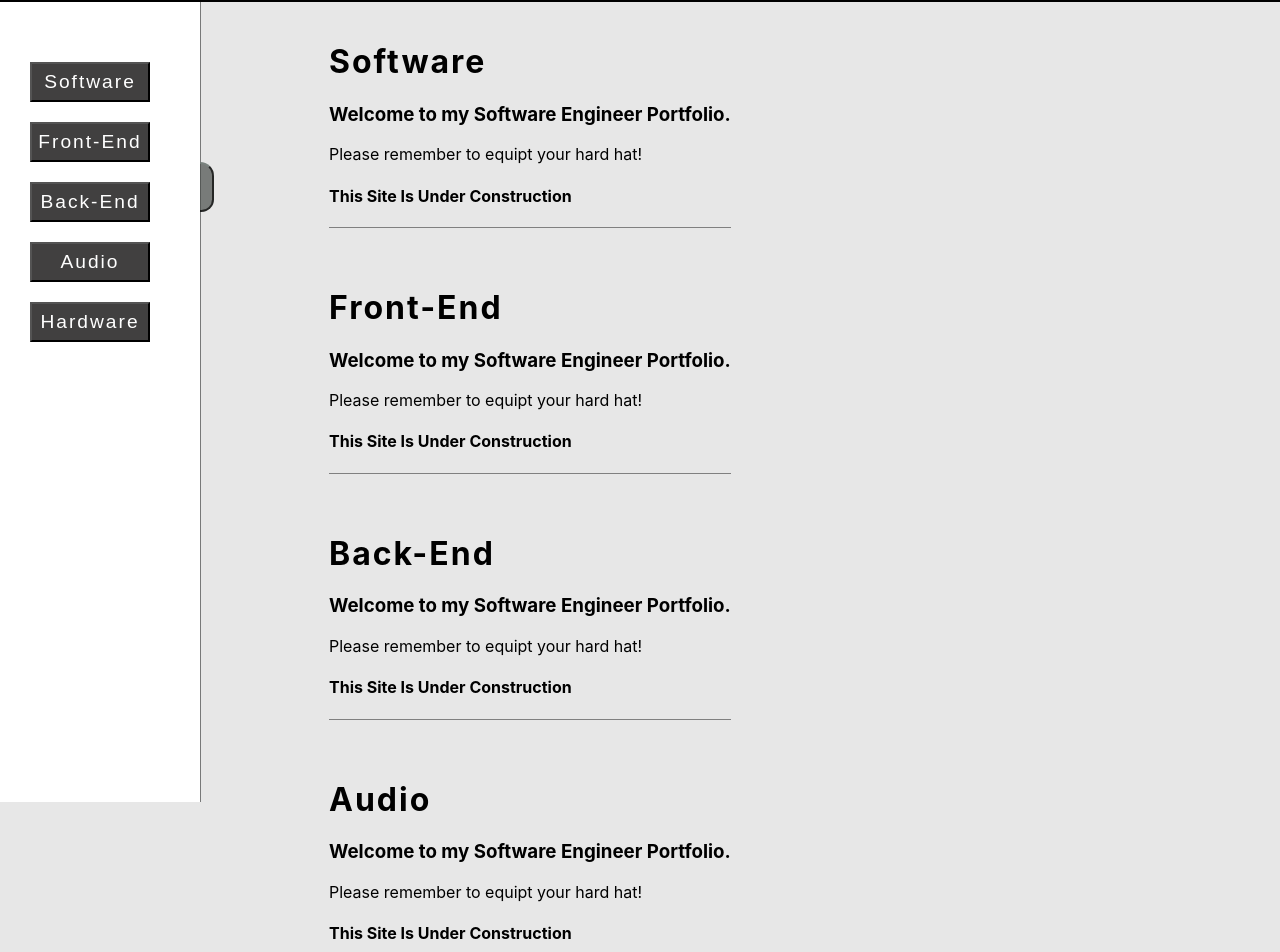
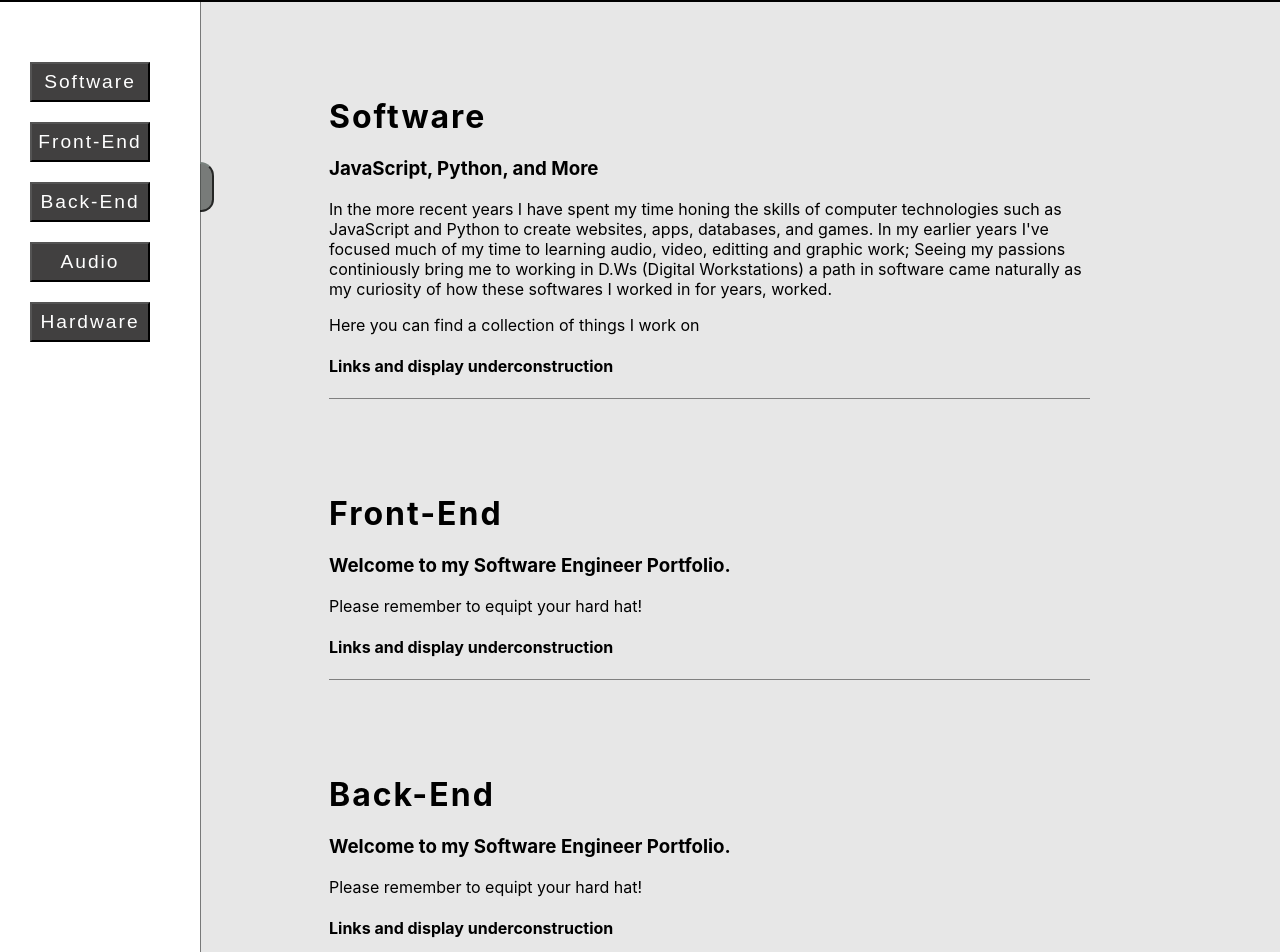
Before and after one commit to Vrndavana/Hines, a React (Create React App) app in the folder hines/: page /Skills in a window 1280 px wide. Shown: the part 73-1025 px from the top of the page. Built offline with nearby package versions, Linux system fonts and the light colour scheme.

Commit message:
Toggle Menu Button Fix, Software info

```diff
--- a/hines/src/App.css
+++ b/hines/src/App.css
@@ -151,17 +151,34 @@ margin: 0 0 1% 0;
   display:flex;
   background-color: rgb(231, 231, 231);
  }
+
+
 .S-Info{
+  margin:0 0;
   padding:0 0 0 10%;
+  box-sizing: border-box;
 }
+
+
 .Sdiv{
-  margin:10% 0 15% 0;
+  margin:10% 20% 0% 0;
   border-bottom: 1px solid grey;
+  box-sizing: border-box;
+
 }
+
+
+/* .Sp{
+
+} */
+
+
+
 .Highlight{
   text-decoration: underline;
   background: chartreuse;
 }
+
 
 .links{
   width:100%;
@@ -171,6 +188,7 @@ margin: 0 0 1% 0;
   align-items:center;
 }
 
+
 a{
   color:rgb(255, 255, 255);
   font-size: 1.2rem;
@@ -178,37 +196,49 @@ a{
   text-decoration: none;
 }
 
+
 .banner{
   padding-top: 5%;
   color:rgb(0, 0, 0);
   font-size:3rem;
 }
 
+
 /*  Skills Styles */
+
+
 #Software{
   color:black;
   font-size: 2rem;
   letter-spacing:2px;
   text-decoration: none;
 }
+
+
 #Front-End{
   color:black;
   font-size: 2rem;
   letter-spacing:2px;
   text-decoration: none;
 }
+
+
 #Back-End{
   color:black;
   font-size: 2rem;
   letter-spacing:2px;
   text-decoration: none;
 }
+
+
 #Audio{
   color:black;
   font-size: 2rem;
   letter-spacing:2px;
   text-decoration: none;
 }
+
+
 #Hardware{
   color:black;
   font-size: 2rem;
@@ -245,6 +275,7 @@ a{
   border-color: rgba(45, 49, 47, 0.693);
   border-left: 0;
   position: relative;
+  box-sizing: border-box;
 }
 
 .Side-Button{
--- a/hines/src/Components/Skills.js
+++ b/hines/src/Components/Skills.js
@@ -20,6 +20,8 @@ function Skills() {
 
       <div class='Skill-Div'>
 
+
+        <div class="Sm">
           <Sidebar width={200} height={"100vh"}>
           <button class="Side-Button">  <a href="#Software">         Software    </a> </button>
           <button class="Side-Button">  <a href="#Front-End">        Front-End   </a> </button>
@@ -27,43 +29,46 @@ function Skills() {
           <button class="Side-Button">  <a href="#Audio">            Audio       </a> </button>
           <button class="Side-Button">  <a href="#Hardware">         Hardware    </a> </button>
           </Sidebar>
-
+        </div>
 
         <div class="S-Info">
 
           <div class="Sdiv">
            <h1 class='Skillz'> <a id="Software" href="Software"> Software </a> </h1>
-           <h3> Welcome to my Software Engineer Portfolio. </h3>
-           <p>Please remember to equipt your hard hat!</p>
-           <h4>This Site Is Under Construction</h4>
+           <h3> JavaScript, Python, and More   </h3>
+           <p class="Sp">  In the more recent years I have spent my time honing the skills of computer technologies such as JavaScript and Python to create websites, apps, databases, and games.
+                In my earlier years I've focused much of my time to learning audio, video, editting and graphic work; Seeing my passions continiously bring me to working in D.Ws  (Digital Workstations)
+                  a path in software came naturally as my curiosity of how these softwares I worked in for years, worked.   </p>
+           <p> Here you can find a collection of things I work on</p>
+           <h4> Links and display underconstruction </h4>
           </div>
 
           <div class="Sdiv">
            <h1 class='Skillz'> <a id="Front-End" href="Front-End"> Front-End </a> </h1>
            <h3> Welcome to my Software Engineer Portfolio. </h3>
            <p>Please remember to equipt your hard hat!</p>
-           <h4>This Site Is Under Construction</h4>
+           <h4> Links and display underconstruction </h4>
           </div>
 
           <div class="Sdiv">
            <h1 class='Skillz'> <a id="Back-End" href="Back-End"> Back-End </a> </h1>
            <h3> Welcome to my Software Engineer Portfolio. </h3>
            <p>Please remember to equipt your hard hat!</p>
-           <h4>This Site Is Under Construction</h4>
+           <h4> Links and display underconstruction </h4>
           </div>
 
           <div class="Sdiv">
            <h1 class='Skillz'> <a id="Audio" href="Audio"> Audio </a> </h1>
            <h3> Welcome to my Software Engineer Portfolio. </h3>
            <p>Please remember to equipt your hard hat!</p>
-           <h4>This Site Is Under Construction</h4>
+           <h4> Links and display underconstruction </h4>
           </div>
 
           <div class="Sdiv">
            <h1 class='Skillz'> <a id="Hardware" href="Hardware"> Hardware </a> </h1>
            <h3> Welcome to my Software Engineer Portfolio. </h3>
            <p>Please remember to equipt your hard hat!</p>
-           <h4>This Site Is Under Construction</h4>
+           <h4> Links and display underconstruction </h4>
           </div>
 
         </div>
```
Also changed, not shown: 1 other file (tests, documents, lock files or other folders). Lines whose indentation alone changed are shown as unchanged.
